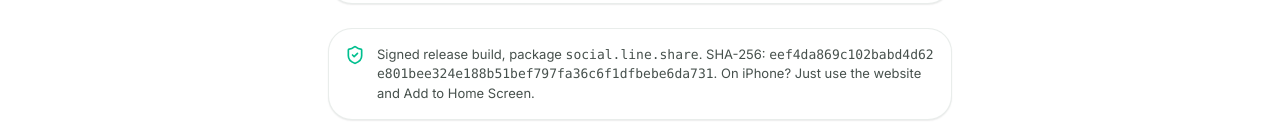
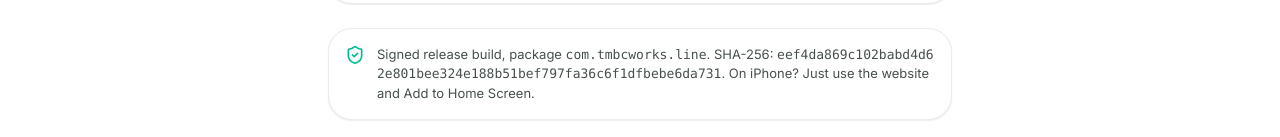
Before and after one commit to TheMarkkBradonCollective/Line, a Next.js app: page /download in a window 1280 px wide. Shown: the part 782-919 px from the top of the page. Built offline with nearby package versions, Linux system fonts and the light colour scheme.

Commit message:
Change Android app ID to com.tmbcworks.line for Google Play

```diff
--- a/app/download/page.tsx
+++ b/app/download/page.tsx
@@ -63,7 +63,7 @@
         <div className="surface-card mt-6 flex gap-3 p-4 text-[13px] text-ink-2">
           <ShieldCheck className="h-5 w-5 shrink-0 text-brand" aria-hidden />
           <p>
-            Signed release build, package <code>social.line.share</code>. SHA-256:{" "}
+            Signed release build, package <code>com.tmbcworks.line</code>. SHA-256:{" "}
             <code className="break-all">{ANDROID_RELEASE.sha256}</code>. On iPhone? Just use the website and Add to Home Screen.
           </p>
         </div>
--- a/capacitor.config.ts
+++ b/capacitor.config.ts
@@ -11,7 +11,7 @@
 const serverUrl = process.env.CAPACITOR_SERVER_URL;
 
 const config: CapacitorConfig = {
-  appId: "social.line.share",
+  appId: "com.tmbcworks.line",
   appName: "LINE",
   webDir: "www",
   backgroundColor: "#ffffff",
```
Also changed, not shown: 3 other files (tests, documents, lock files or other folders).
